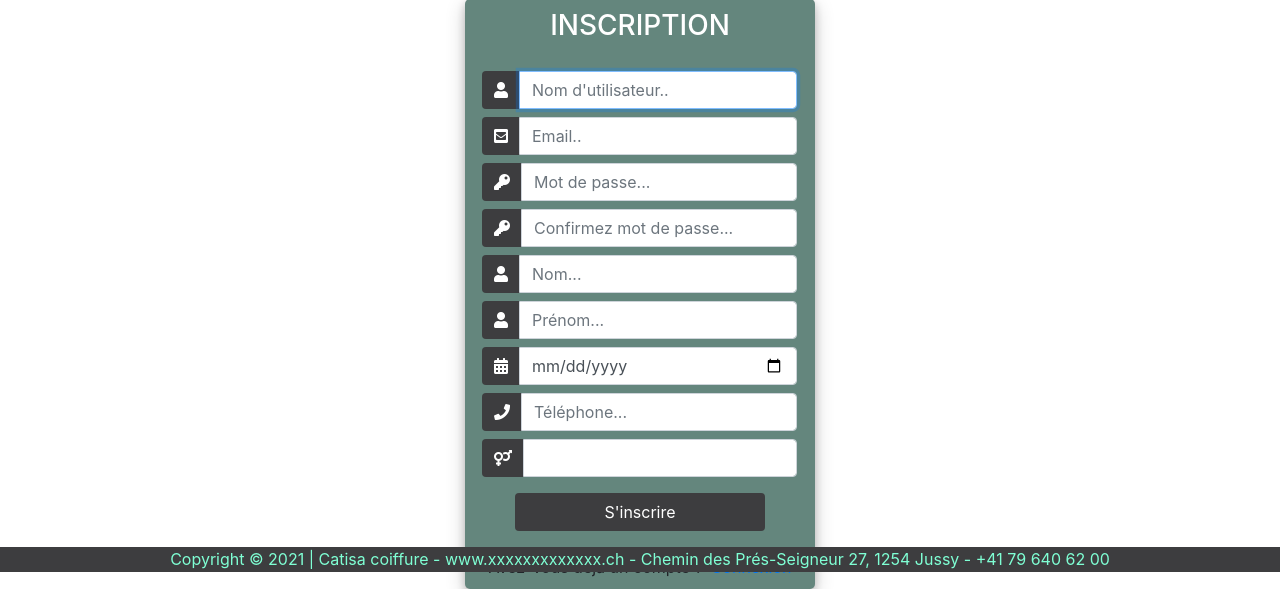
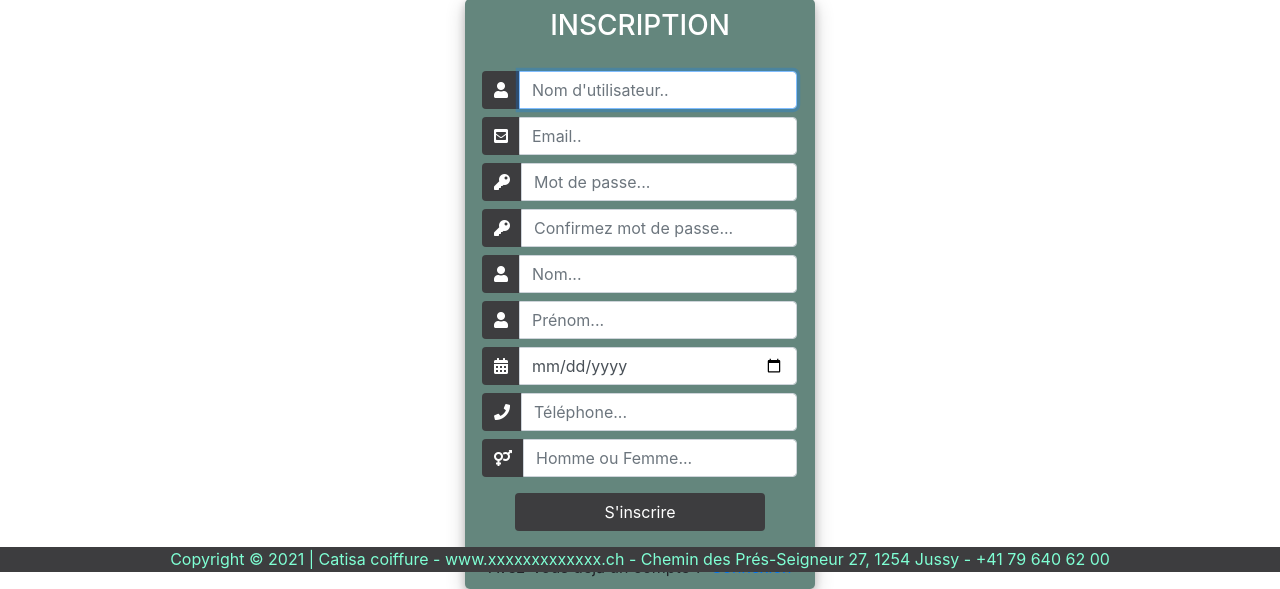
Before and after one commit to nikola-44/projet_mandat, a Django app: page /compte/inscription in a window 1280 px wide. Shown: the part 228-817 px from the top of the page. Run offline with Django 3.2, Linux system fonts and the light colour scheme; some libraries are stand-ins or nearby versions.

Commit message:
Partie login inscription terminée sans test

```diff
--- a/icc/templates/inscription.html
+++ b/icc/templates/inscription.html
@@ -167,6 +167,7 @@
 		form_fields[6].placeholder='Prénom...';
 		form_fields[7].placeholder='Date de naissance...';
 		form_fields[8].placeholder='Téléphone...';
+		form_fields[9].placeholder='Homme ou Femme...';
 
 
 
```
